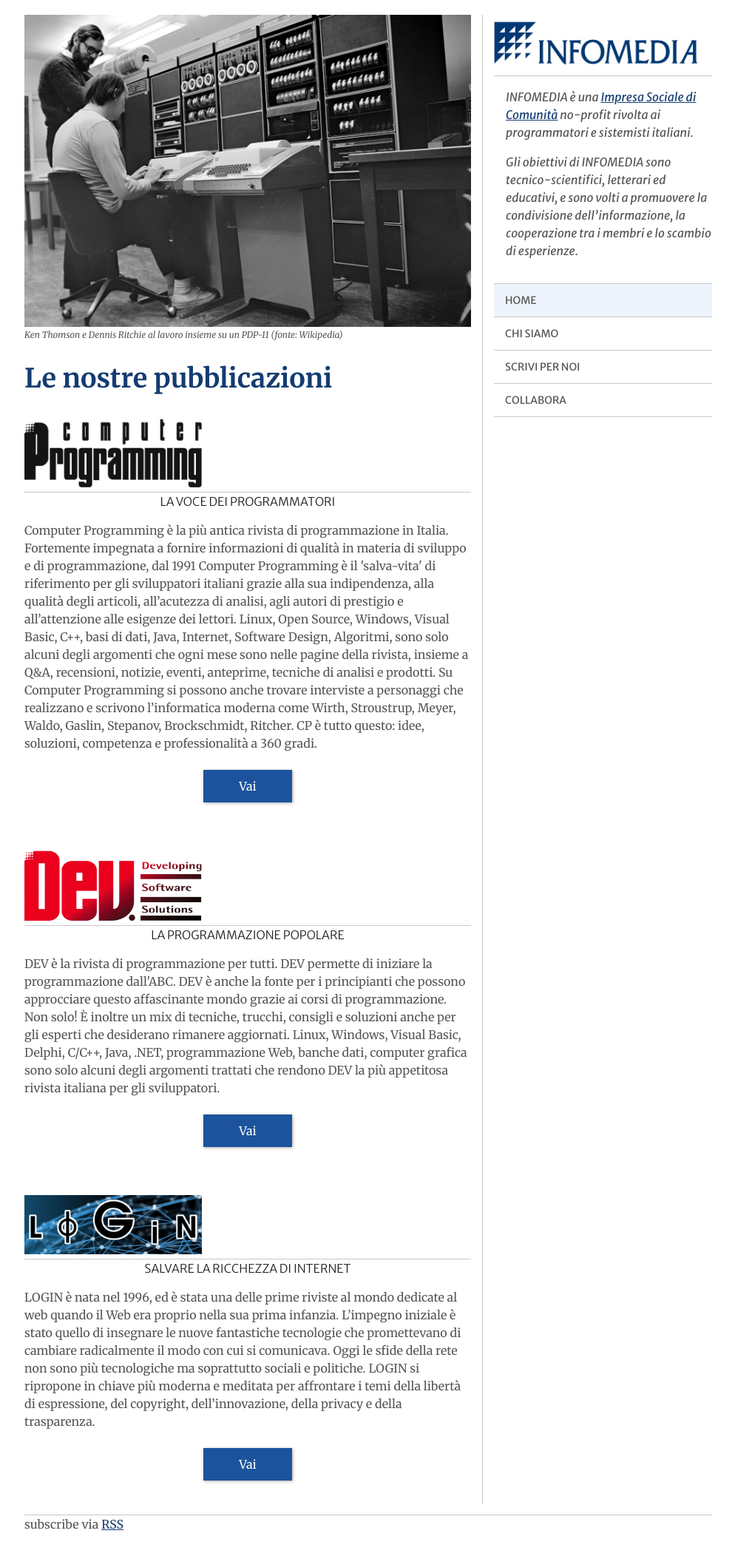
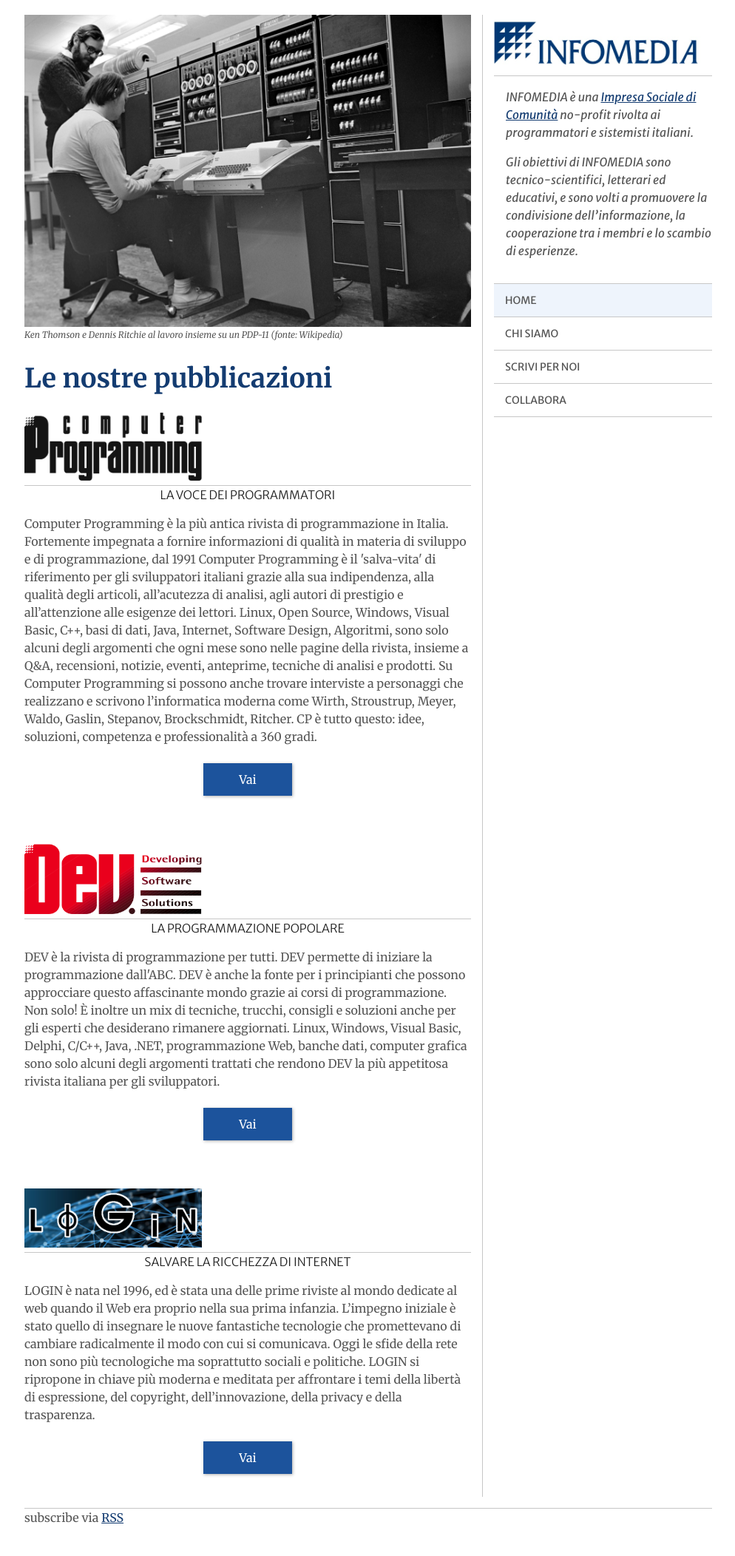
Before and after one commit to infomedia-it/infomedia-it.github.io, a Jekyll site: the page built from index.html, in a window 1280 px wide. Shown: the whole page at 74% size, without its empty margins (142-1136 px from the left). Built offline with Jekyll 4.4.1, drawn with Linux system fonts in a browser that asks for light colours.

Commit message:
h1 - aggiustamenti

```diff
--- a/_sass/elements/_body.scss
+++ b/_sass/elements/_body.scss
@@ -17,11 +17,6 @@
 
   form {
     margin: 30px auto 50px auto;
-  }
-
-  h1 {
-    font-size: 36px;
-    margin-bottom: 1em;
   }
 
   h2 {
--- a/index.html
+++ b/index.html
@@ -13,7 +13,7 @@
 
 <section class="text-container">
 
-    <h1>Le nostre pubblicazioni</h1>
+    <h1 style="font-size: 36px; margin-bottom: .75em;">Le nostre pubblicazioni</h1>
 
     <article>
 
```
